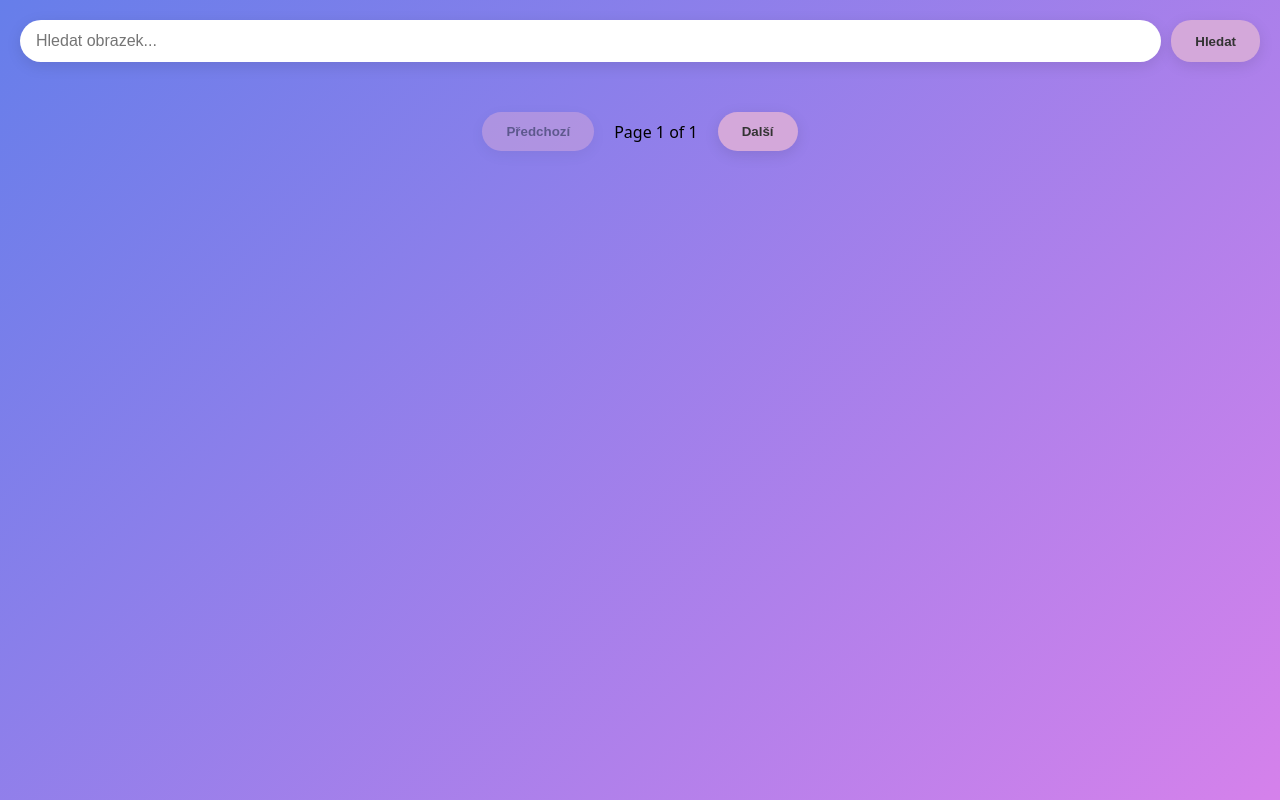
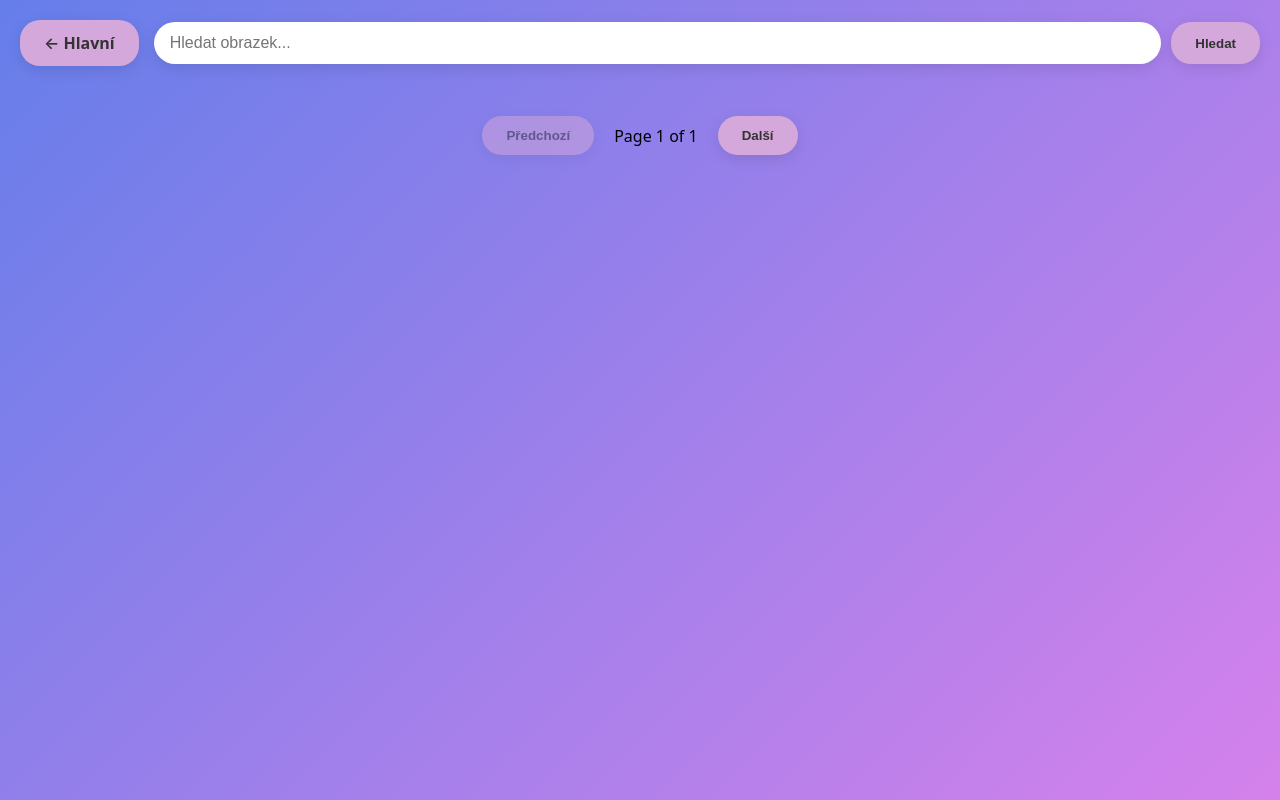
Before and after one commit to LianaSl/ZPScript, a website built with Vite: page index.html in a window 1280 px wide. Built offline with nearby package versions, Linux system fonts and the light colour scheme.

Commit message:
add README

```diff
--- a/index.html
+++ b/index.html
@@ -9,6 +9,7 @@
   </head>
   <body>
     <header>
+      <a href="/" class="back-btn">← Hlavní</a>
       <form autocomplete="off" action="" id="searchForm">
         <input type="text" id="searchInput" placeholder="Hledat obrazek...">
         <button type="submit">Hledat</button>
--- a/src/style.css
+++ b/src/style.css
@@ -256,3 +256,19 @@ button:disabled{
     min-width: auto;
   }
 }
+
+.back-btn {
+    padding: 12px 24px;
+    border-radius: 20px;
+    background: rgb(212, 168, 218);
+    color: #333;
+    font-weight: 600;
+    text-decoration: none;
+    box-shadow: 0 4px 15px rgba(0, 0, 0, 0.1);
+    transition: all 0.3s ease;
+}
+
+.back-btn:hover {
+    transform: translateY(-2px);
+    box-shadow: 0 6px 20px rgba(0, 0, 0, 0.1);
+}
```
Also changed, not shown: README.md (added).
